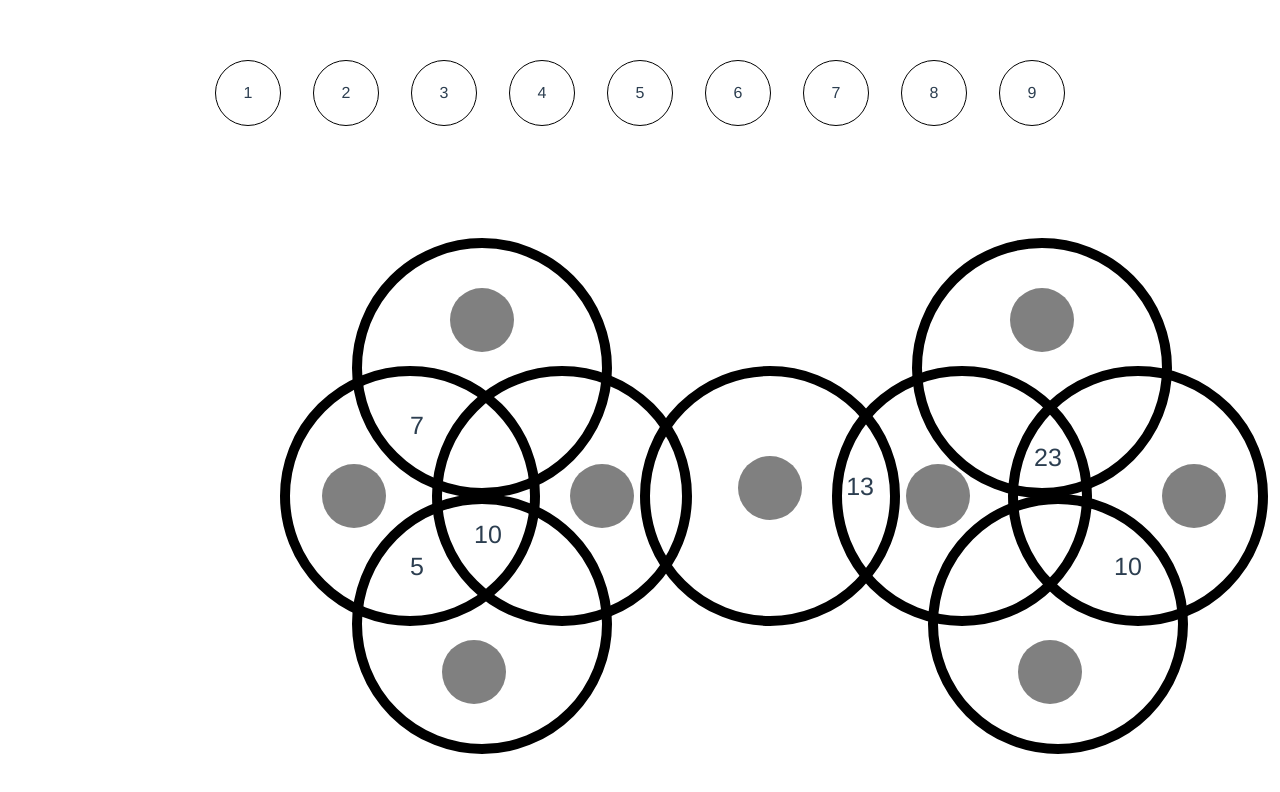
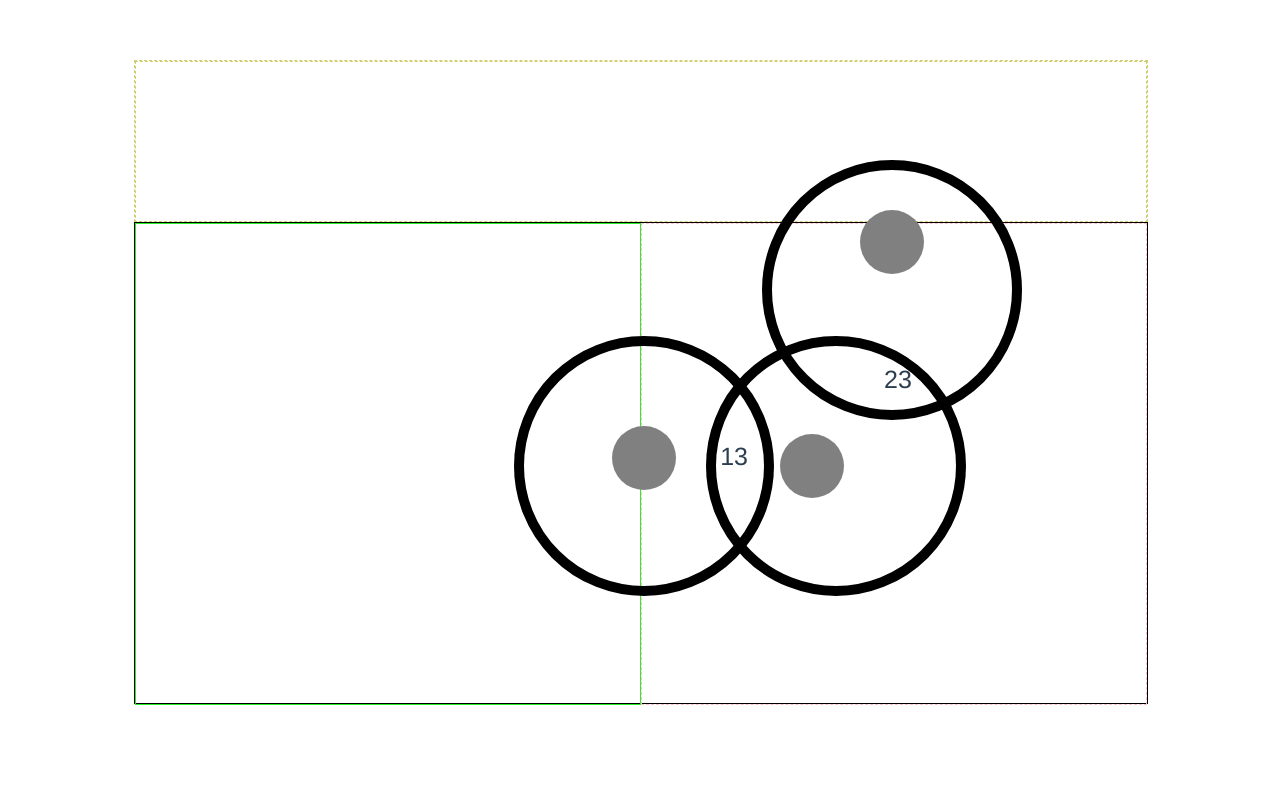
Before and after one commit to Dana94/venn-diagram-puzzle, a Vue app: page / in a window 1280 px wide. Shown: the top 792 px of the page. Built offline with nearby package versions, Linux system fonts and the light colour scheme.

Commit message:
fix: working on mobile layout

```diff
--- a/src/App.vue
+++ b/src/App.vue
@@ -1,19 +1,19 @@
 <template>
   <div id="app">
-    <div>
-      <Board />
-    </div>
-    <div class="puzzle-container">
-      <LeftDiscs/>
-      <CenterDisc/>
-      <RightDiscs/>
+    <div class="container">
+      <div class="numbers-container">
+        <Board />
+      </div>
+      <div class="puzzle-container">
+        <LeftDiscs />
+        <RightDiscs />
+      </div>
     </div>
   </div>
 </template>
 
 <script>
 import LeftDiscs from './components/Board/LeftDiscs.vue'
-import CenterDisc from './components/Board/CenterDisc.vue'
 import RightDiscs from './components/Board/RightDiscs.vue'
 
 import Board from './components/Numbers/Board.vue';
@@ -22,7 +22,6 @@ export default {
   name: 'App',
   components: {
     LeftDiscs,
-    CenterDisc,
     RightDiscs,
     Board
   }
@@ -38,9 +37,47 @@ export default {
   color: #2c3e50;
   margin-top: 60px;
 }
+.container {
+  display: flex;
+  flex-direction: row-reverse;
+  width: 80%;
+  margin: 0 auto;
+}
+.puzzle-container {
+  /* position: relative;
+  width: 80%;
+  margin: 6rem auto 0 auto; */
 
-.puzzle-container {
-  position: relative;
-  margin-top: 6rem;
+  border: 1px solid black;
+  width: 100%;
+  height: 30rem;
+  display: flex;
+  flex-direction: column;
+  margin: 0 auto;
+  /* order: 2; */
+}
+
+.numbers-container {
+  width: 100%;
+  border: 1px dashed #d0d072;
+  /* height: 10rem; */
+  /* order: 1; */
+}
+@media (min-width: 768px) {
+  .container {
+    display: flex;
+    flex-direction: column;
+  }
+  .puzzle-container {
+    /* width: 80%; */
+    display: flex;
+    flex-direction: row;
+    /* order: 2; */
+  }
+
+  .numbers-container {
+    /* order: 1; */
+    height: 10rem;
+  }
 }
 </style>
--- a/src/components/Board/CenterDisc.vue
+++ /dev/null
@@ -1,97 +0,0 @@
-<template>
-  <div class="center">
-    <figure class="figure-1">
-      <div class="numbers">
-        <div class="cap"></div>
-        <div class="number sum13">13</div>
-      </div>
-    </figure>
-  </div>
-</template>
-
-<script>
-export default {
-  name: "",
-  props: {
-    msg: String
-  },
-  data () {
-    return {
-      dragged: '',
-    }
-  },
-  methods: {
-    onDragOver(event) {
-      event.preventDefault();
-    },
-    onDragLeave(event) {
-      event.target.style.background = '';
-    },
-    onDragEnter(event) {
-      const target = event.target;
-      if (target) {
-          event.preventDefault();
-          // Set the dropEffect to move
-          event.dataTransfer.dropEffect = 'move'
-          target.style.background = '#1f904e';
-      }
-    },
-    onDrop(event) {
-      const target = event.target;
-      if ( target) {
-        target.style.backgroundColor = '';
-        event.preventDefault();
-        // Get the id of the target and add the moved element to the target's DOM
-        this.dragged.parentNode.removeChild(this.dragged);
-        this.dragged.style.opacity = '';
-        target.appendChild(this.dragged);
-      }
-    }
-  },
-  mounted() {
-    const dropZone = document.querySelector('.cap');
-    dropZone.addEventListener('drop', this.onDrop);
-    dropZone.addEventListener('dragenter', this.onDragEnter);
-    dropZone.addEventListener('dragleave', this.onDragLeave);
-    dropZone.addEventListener('dragover', this.onDragOver);
-  }
-};
-</script>
-
-<!-- Add "scoped" attribute to limit CSS to this component only -->
-<style scoped>
-figure {
-  background-color: transparent;
-  height: 15rem;
-  width: 15rem;
-  border-radius: 50%;
-  border: 10px solid black;
-  position: absolute;
-  left: 37rem;
-  top: 8rem;
-}
-
-.number {
-  font-size: 25px;
-}
-
-.figure-1 .numbers {
-  position: relative;
-}
-
-.figure-1 .sum13 {
-  position: absolute;
-  top: 6rem;
-  right: 1rem;
-}
-
-.cap {
-  border-radius: 50%;
-  width: 4rem;
-  height: 4rem;
-  background-color: grey;
-  position: absolute;
-  left: 5.5rem;
-  top: 5rem;
-}
-</style>
--- a/src/components/Board/LeftDiscs.vue
+++ b/src/components/Board/LeftDiscs.vue
@@ -1,6 +1,6 @@
 <template>
   <div class="left">
-    <figure class="figure-1">
+    <!-- <figure class="figure-1">
       <div class="numbers">
         <div class="cap"></div>
         <div class="number sum10">10</div>
@@ -18,7 +18,7 @@
     </figure>
     <figure class="figure-4">
       <div class="cap"></div>
-    </figure>
+    </figure> -->
   </div>
 </template>
 
@@ -70,34 +70,39 @@ figure {
 
 .figure-1 {
   position: absolute;
-  left: 15rem;
+  left: 20rem;
   top: 16rem;
 }
 
 .figure-2 {
   position: absolute;
-  left: 20rem;
-  top: 8rem;
+  left: 28rem;
+  top: 16rem;
 }
 
 .figure-3 {
   position: absolute;
-  left: 15rem;
-  top: 0;
+  /* left: 15rem;
+  top: 0; */
+  left: 25%;
 }
 
 .figure-4 {
   position: absolute;
   left: 10.5rem;
-  top: 8rem;
+  top: 16rem;
 }
 
 .left {
-  position: absolute;
-  top: 0;
-  left: 4rem;
+  border: 1px solid #27ef27;
+
+    height: 100%;
 }
-
+@media (min-width: 768px) {
+  .left {
+    width: 50%;
+  }
+}
 .figure-1 .cap {
   border-radius: 50%;
   width: 4rem;
--- a/src/components/Board/RightDiscs.vue
+++ b/src/components/Board/RightDiscs.vue
@@ -1,6 +1,6 @@
 <template>
   <div class="right">
-    <figure class="figure-1">
+    <!-- <figure class="figure-1">
       <div class="numbers">
         <div class="cap"></div>
         <div class="number sum10">10</div>
@@ -8,7 +8,7 @@
     </figure>
     <figure class="figure-2">
       <div class="cap"></div>
-    </figure>
+    </figure> -->
     <figure class="figure-3">
       <div class="numbers">
         <div class="cap"></div>
@@ -18,19 +18,24 @@
     <figure class="figure-4">
       <div class="cap"></div>
     </figure>
+    <figure class="figure-5">
+      <div class="numbers">
+        <div class="cap"></div>
+        <div class="number sum13">13</div>
+      </div>
+    </figure>
   </div>
 </template>
 
 <script>
 export default {
-  name: "",
+  name: "RightDiscs",
   props: {
     msg: String
   }
 };
 </script>
 
-<!-- Add "scoped" attribute to limit CSS to this component only -->
 <style scoped>
 .number {
   font-size: 25px;
@@ -52,6 +57,11 @@ export default {
   left: 7rem;
 }
 
+.figure-5 .sum13 {
+  position: absolute;
+  top: 6rem;
+  right: 1rem;
+}
 
 figure {
   background-color: transparent;
@@ -75,59 +85,67 @@ figure {
 
 .figure-3 {
   position: absolute;
-  left: 60rem;
-  top: 0;
+  left: 5rem;
+  top: -5rem;
 }
 
 .figure-4 {
   position: absolute;
-  left: 55rem;
-  top: 8rem;
+  left: 1.5rem;
+  top: 6rem;
+}
+.figure-5 {
+  position: absolute;
+  left: -10.5rem;
+  top: 6rem;
 }
 
 .right {
-  position: absolute;
+  /* position: absolute;
   top: 0;
-  left: -6rem;
+  left: -10rem; */
+  position: relative;
+  border: 1px dashed pink;
+
+    height: 100%;
 }
 
-.figure-1 .cap {
+@media (min-width: 768px) {
+  .right {
+    width: 50%;
+  }
+}
+
+.cap {
   border-radius: 50%;
   width: 4rem;
   height: 4rem;
   background-color: grey;
   position: absolute;
+}
+
+.figure-1 .cap {
   left: 5rem;
   top: 8.5rem;
 }
 
 .figure-2 .cap {
-  border-radius: 50%;
-  width: 4rem;
-  height: 4rem;
-  background-color: grey;
-  position: absolute;
   left: 9rem;
   top: 5.5rem;
 }
 
 .figure-3 .cap {
-  border-radius: 50%;
-  width: 4rem;
-  height: 4rem;
-  background-color: grey;
-  position: absolute;
   left: 5.5rem;
   top: 2.5rem;
 }
 
 .figure-4 .cap {
-  border-radius: 50%;
-  width: 4rem;
-  height: 4rem;
-  background-color: grey;
-  position: absolute;
   left: 4rem;
   top: 5.5rem;
 }
+
+.figure-5 .cap {
+  left: 5.5rem;
+  top: 5rem;
+}
 </style>
--- a/src/components/Numbers/Board.vue
+++ b/src/components/Numbers/Board.vue
@@ -1,18 +1,18 @@
 <template>
     <div class="numbers-container">
-        <Number v-for="i in 9" :key="i.id" :value="i"/>
+        <!-- <Number v-for="i in 9" :key="i.id" :value="i"/> -->
     </div>
 </template>
 
 <script>
-import Number from './Number.vue';
+// import Number from './Number.vue';
 export default {
     data () {
         return {
         }
     },
     components: {
-        Number
+        // Number
     }
 }
 </script>
```
